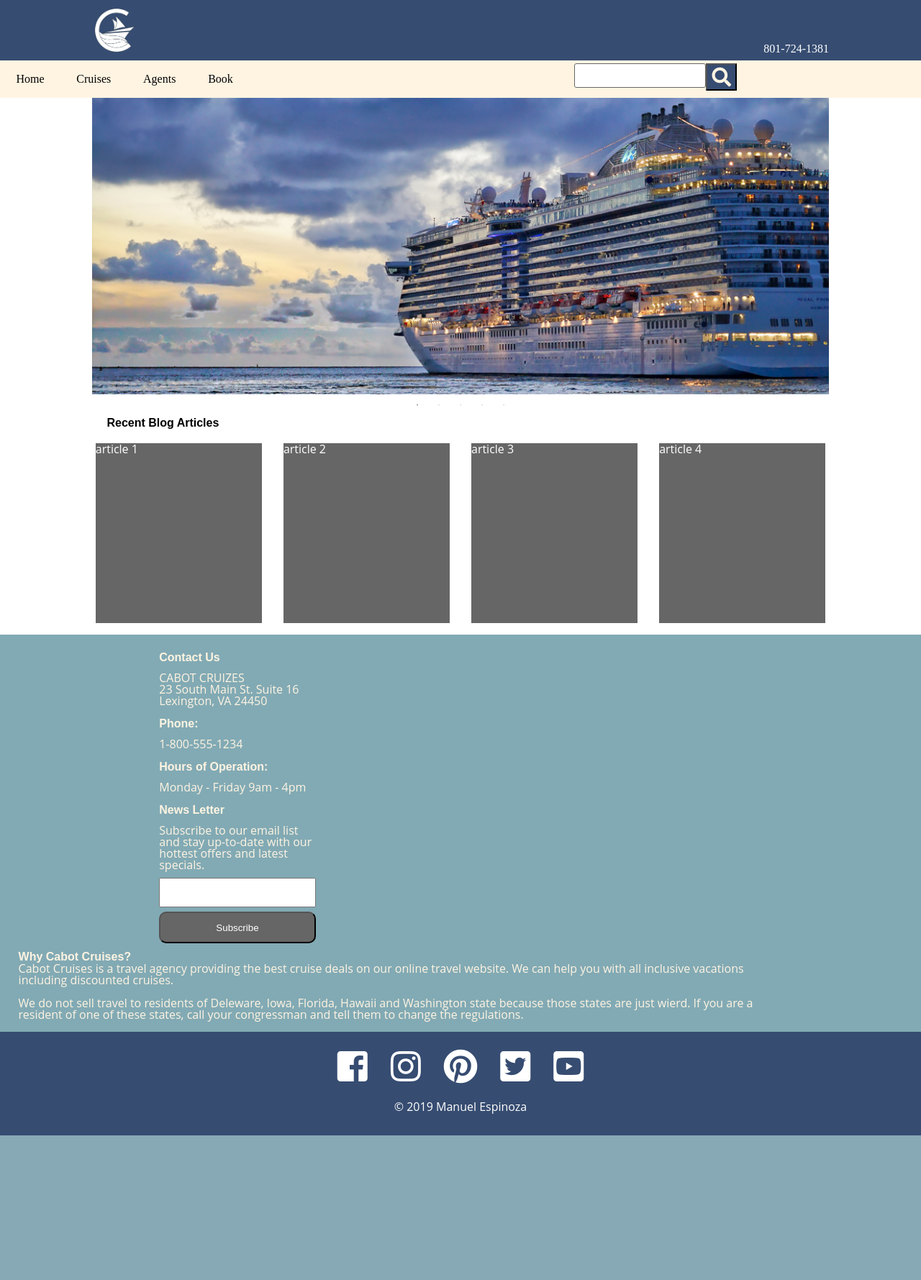
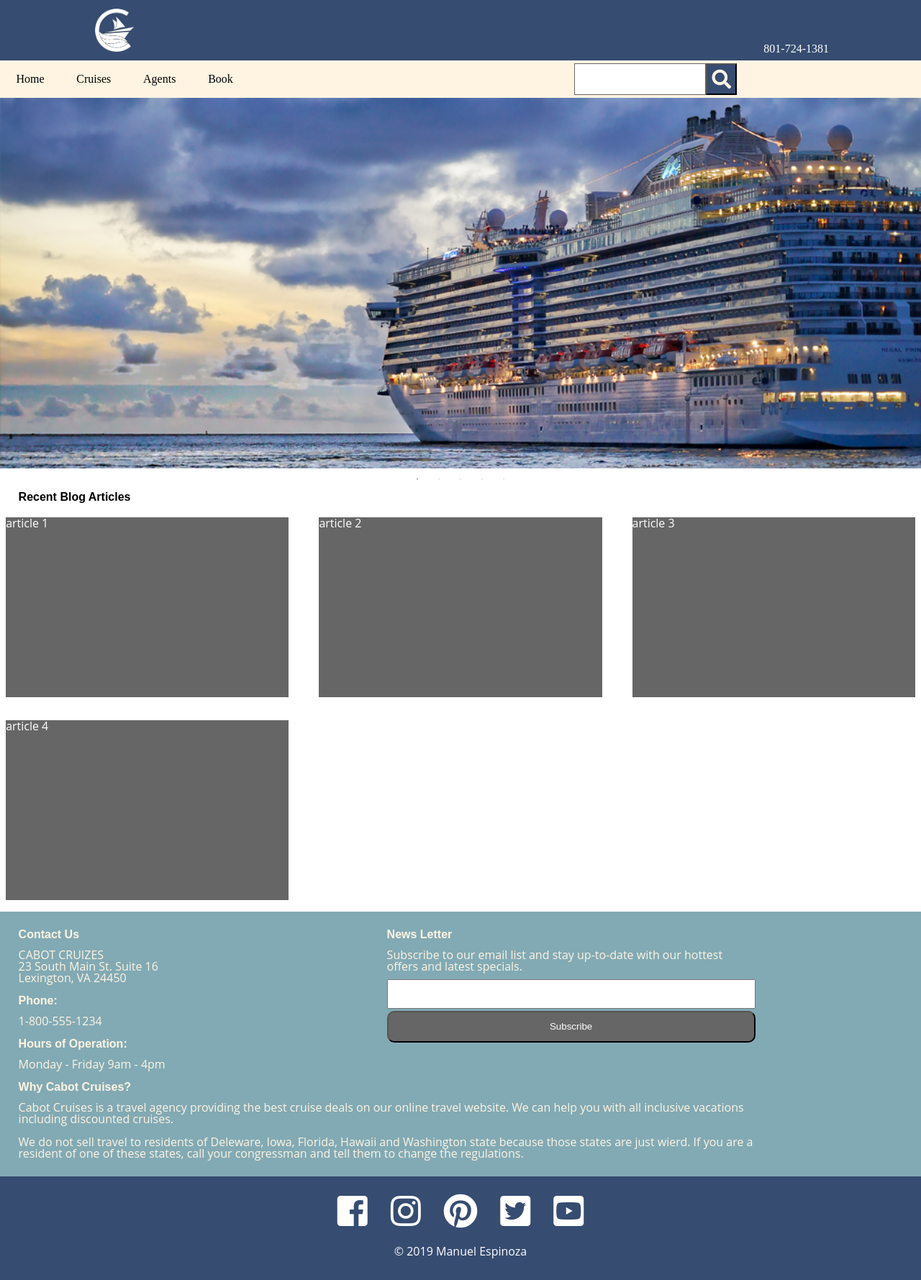
Before and after one commit to manoy96/Content-Management-Systems, a PHP site: page / in a window 1280 px wide. Shown: the whole page at 72% size. Before the commit the page ends 1578 px from the top, so only its background shows below. Run offline with PHP 8.4, Linux system fonts and the light colour scheme; some libraries are stand-ins or nearby versions; some web fonts are replaced.

Commit message:
finally got footer to display properly (small, medium)

```diff
--- a/Unit01HTML5_Template/index.html
+++ b/Unit01HTML5_Template/index.html
@@ -110,7 +110,9 @@
       <div class="articles">
 
         <div class="art1">
+          <div class="overlay">
           <p>article 1</p>
+          </div>
         </div>
         <div class="art2">
           <p>article 2</p>
@@ -153,7 +155,7 @@
                     <button type="submit">Subscribe</button>
                 </div>
               </div>
-            </div>
+
 
               <div class="why">
                 <h2>Why Cabot Cruises?</h2>
@@ -162,7 +164,7 @@
                 <p>We do not sell travel to residents of Deleware, Iowa, Florida, Hawaii and Washington state because those states are just wierd. If you are a resident of one of these states, call your congressman and tell them to change the regulations. </p>
               </div>
 
-
+            </div>
         </footer>
       </div>
     <div class="copyright">
--- a/Unit01HTML5_Template/scss/_medium.scss
+++ b/Unit01HTML5_Template/scss/_medium.scss
@@ -46,14 +46,21 @@
 }
 
 .articles {
-    grid-template-columns: auto auto auto;
+    grid-template-columns: 1fr 1fr 1fr;
 }
-footer {
+.footer {
+    footer {
+       .info {
+           grid-template-columns: 1fr 1fr;
 
-    .info {
-        flex-direction: row;
+           grid-template-areas:
+            "contact newsletter"
+            "why why";
+        //   flex-direction: row;
+        //   justify-content: space-between;
+      }
     }
-}
+  }
 
 
 .copyright {
--- a/Unit01HTML5_Template/scss/_small-default.scss
+++ b/Unit01HTML5_Template/scss/_small-default.scss
@@ -182,10 +182,10 @@
   // justify-content: space-between;
   // margin-bottom: 3rem;
   display: grid;
-  grid-template-columns: auto auto;
+  grid-template-columns: 1fr 1fr;
   grid-column-gap: $gutter;
 
-  .art1, .art2, .art3, .art4{
+  .art1, .art2, .art3, .art4 {
     // width: 100%;
     height: 250px;
     background-color: #666;
@@ -211,8 +211,17 @@
       margin: 0 auto;
       color: $thirdColor;
 
-      display: flex;
-      flex-direction: column;
+      display: grid;
+      grid-template-columns: 1fr;
+      grid-template-rows: auto;
+
+      grid-template-areas:
+        "contact"
+        "newsletter"
+        "why";
+
+      // display: flex;
+      // flex-direction: column;
 
 
 
@@ -222,12 +231,14 @@
       }
 
       .contact {
+        grid-area: contact;
       }
 
       .newsletter {
-        display: flex;
-        flex-direction: column;
-        justify-content: center;
+        // display: flex;
+        // flex-direction: column;
+        // justify-content: center;
+        grid-area: newsletter;
 
 
         .subscribe {
@@ -250,6 +261,7 @@
       }
 
       .why {
+        grid-area: why;
       }
 
 
--- a/Unit01HTML5_Template/scss/styles.scss
+++ b/Unit01HTML5_Template/scss/styles.scss
@@ -7,11 +7,11 @@
 // }
 
 //35em is also 560px (if basefont is 16px)
-@media only screen and (min-width: 35em) {
+@media only screen and (min-width: 560px) {
 	@import "medium";
 }
 
 //64em is also 1028px (if basefont is 16px)
-@media only screen and (min-width: 64em) {
+@media only screen and (min-width: 1028) {
 	@import "large";
 }
```
Also changed, not shown: Unit01HTML5_Template/css/styles.css.
